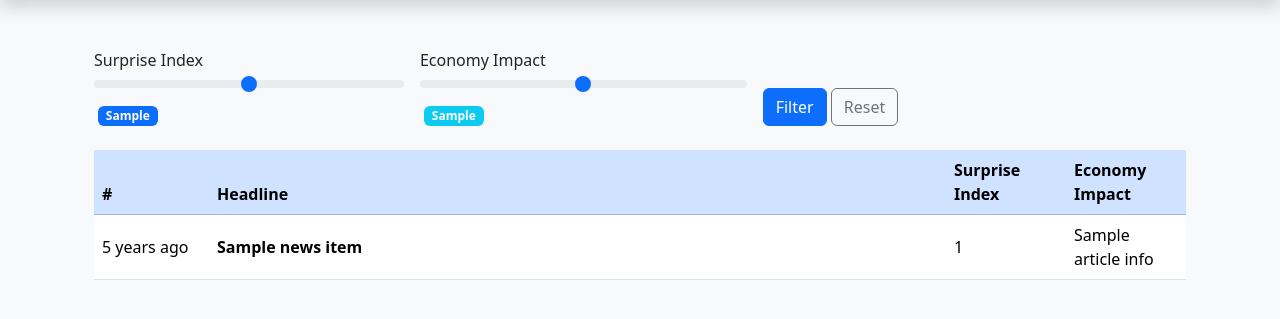
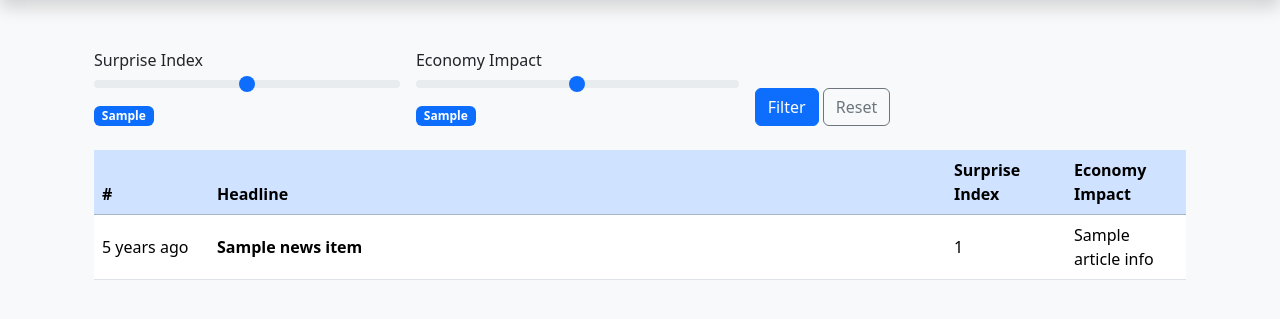
Before and after one commit to vborisov433/bor_terminal, a Symfony app: template templates/news/index.html.twig in a window 1280 px wide. Shown: the part 56-375 px from the top of the page. Run offline with Twig, Linux system fonts and the light colour scheme; the template is opened without the code that fills it: most values are stand-ins (such as "Sample title", 1, 10 or a date in 2020); some libraries are stand-ins or nearby versions.

Commit message:
templates\news\index.html.twig

```diff
--- a/templates/news/index.html.twig
+++ b/templates/news/index.html.twig
@@ -11,7 +11,7 @@
                        name="surprise_min"
                        value="{{ surprise_min is not null ? surprise_min : 0 }}"
                        oninput="$('#surprise_min_value').text(this.value)">
-                <span id="surprise_min_value" class="badge bg-primary ms-1">
+                <span id="surprise_min_value" class="badge bg-primary ">
             {{ surprise_min is not null ? surprise_min : 0 }}
         </span>
             </div>
@@ -21,7 +21,7 @@
                        name="impact_min"
                        value="{{ impact_min is not null ? impact_min : 0 }}"
                        oninput="$('#impact_min_value').text(this.value)">
-                <span id="impact_min_value" class="badge bg-info ms-1">
+                <span id="impact_min_value" class="badge bg-primary  ">
             {{ impact_min is not null ? impact_min : 0 }}
         </span>
             </div>
@@ -76,8 +76,7 @@
                                             View original article
                                         </a>
 </p>
-
-                                        <p>{{ news.articleInfo.summary }}</p>
+                                        <p class="fw-semibold">{{ news.articleInfo.summary }}</p>
                                         <strong>Heatmap:&nbsp;</strong>
 {#                                        {% for word in news.articleInfo.macroKeywordHeatmap ?? [] %}#}
 {#                                            <span class="badge bg-info text-dark me-1">{{ word }}</span>#}
```
